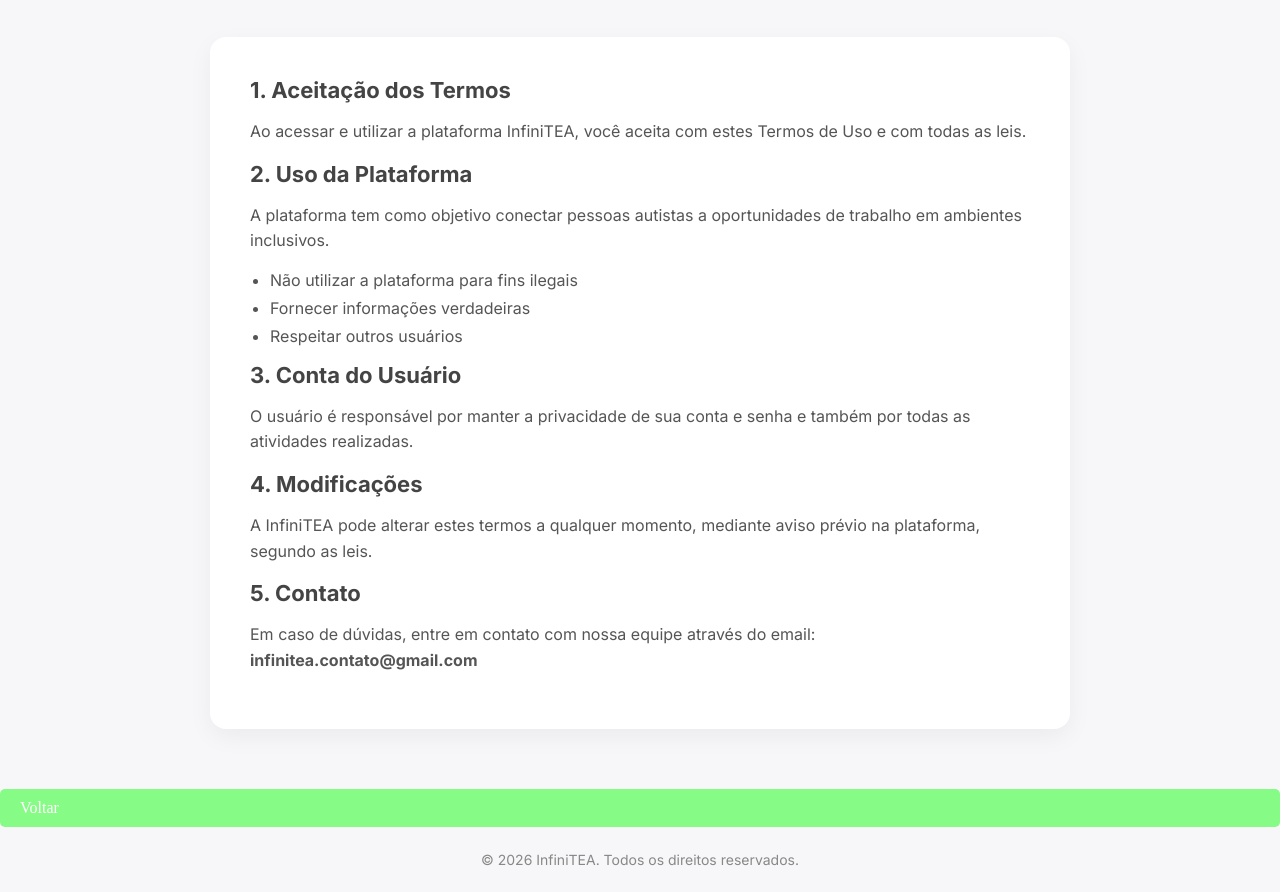
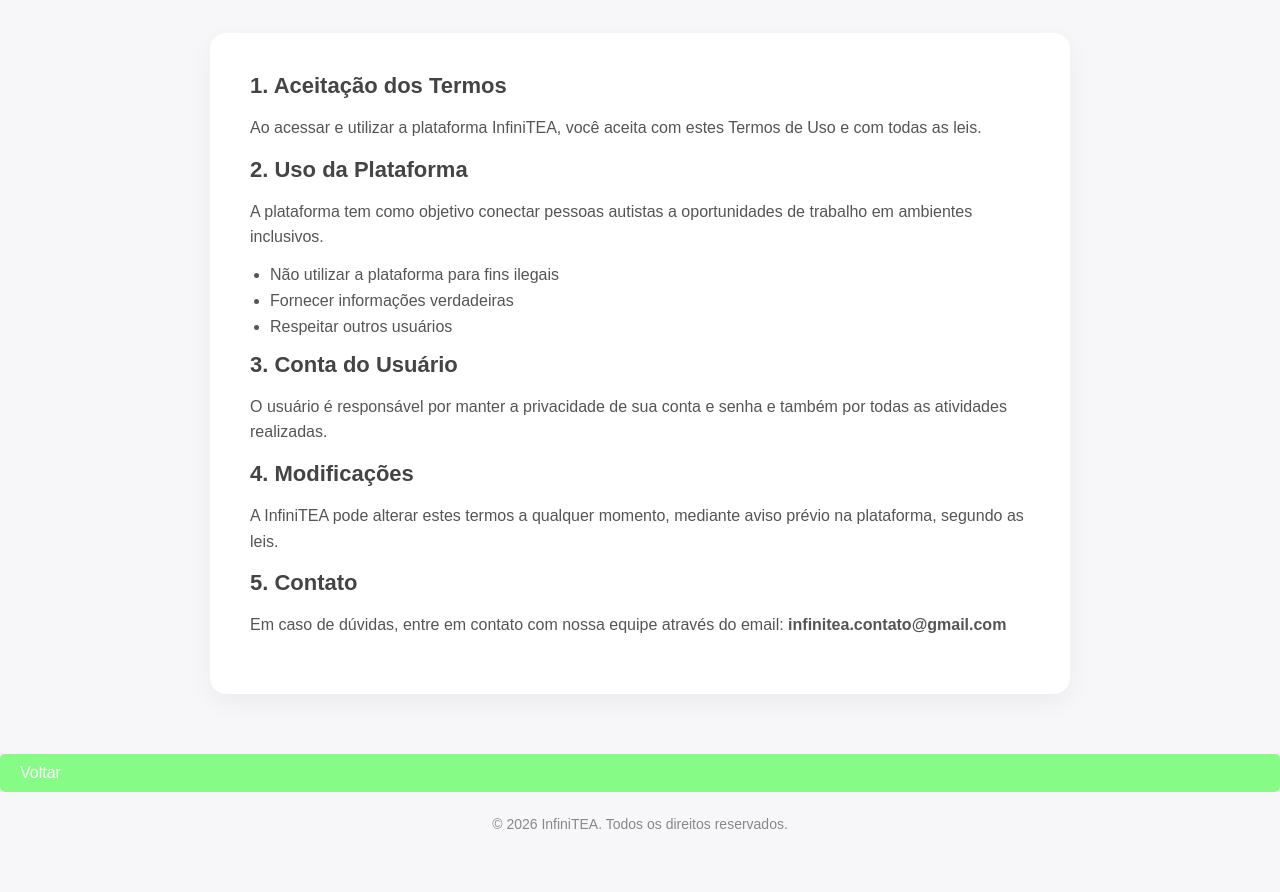
Before and after one commit to InitiiTEA/arquivos-projeto-final, a plain HTML site: page pages/termos.html in a window 1280 px wide. Shown: the part 198-1090 px from the top of the page. After the commit the page ends 1054 px from the top, so only its background shows below. Drawn offline with Linux system fonts and the light colour scheme.

Commit message:
fix: :white_check_mark: atualizando fontes pela tipografia do "Poppins"

```diff
--- a/css/dicas.css
+++ b/css/dicas.css
@@ -7,7 +7,7 @@
 
 
 body {
-    font-family: "Segoe UI", Arial, sans-serif;
+    font-family: 'Poppins', sans-serif;
     background-color: #f4f5f7;
     color: #333;
 }
@@ -122,6 +122,6 @@
     color: white;
     text-decoration: none;
     border-radius: 5px;
-    font-family: 'Times New Roman', Times, serif;
+    font-family: 'Poppins', sans-serif;
     cursor: pointer;
 }
--- a/css/faq.css
+++ b/css/faq.css
@@ -3,7 +3,7 @@
     margin: 0;
     padding: 0;
     box-sizing: border-box;
-    font-family: Arial, Helvetica, sans-serif;
+    font-family: 'Poppins', sans-serif;
 }
 
 
@@ -108,6 +108,6 @@
     color: white;
     text-decoration: none;
     border-radius: 5px;
-    font-family: 'Times New Roman', Times, serif;
+    font-family: 'Poppins', sans-serif;
     cursor: pointer;
 }
--- a/css/geral.css
+++ b/css/geral.css
@@ -1,7 +1,7 @@
 .footer {
   background-color: #ffffff;
   padding: 40px 80px 20px;
-  font-family: Arial, sans-serif;
+  font-family: "Poppins", sans-serif;
   color: #555;
 }
 
--- a/css/header.css
+++ b/css/header.css
@@ -2,7 +2,7 @@
   margin: 0;
   padding: 0;
   box-sizing: border-box;
-  font-family: Arial, Helvetica, sans-serif;
+  font-family: 'Poppins', sans-serif;
 }
 
 body {
--- a/css/login.css
+++ b/css/login.css
@@ -5,7 +5,7 @@
     margin: 0;
     padding: 0;
     box-sizing: border-box;
-    font-family: 'Segoe UI', Tahoma, Geneva, Verdana, sans-serif;
+    font-family: 'Poppins', sans-serif;
 }
 
 body {
--- a/css/politica.css
+++ b/css/politica.css
@@ -2,7 +2,7 @@
     margin: 0;
     padding: 0;
     box-sizing: border-box;
-    font-family: Arial, Helvetica, sans-serif;
+    font-family: "Poppins", sans-serif;
 }
 
 body {
@@ -123,6 +123,6 @@
     color: white;
     text-decoration: none;
     border-radius: 5px;
-    font-family: 'Times New Roman', Times, serif;
+    font-family: 'Poppins', sans-serif;
     cursor: pointer;
 }
--- a/css/sobre-nos.css
+++ b/css/sobre-nos.css
@@ -1,4 +1,4 @@
-    * { margin:0; padding:0; box-sizing:border-box; font-family:Arial, Helvetica, sans-serif; }
+    * { margin:0; padding:0; box-sizing:border-box; font-family:"Poppins", sans-serif; }
 
     body { background:#fff; color:#4b4453; line-height:1.6; }
 
--- a/css/termos.css
+++ b/css/termos.css
@@ -2,7 +2,7 @@
     margin: 0;
     padding: 0;
     box-sizing: border-box;
-    font-family: 'Inter', sans-serif;
+    font-family: 'Poppins', sans-serif;
 }
 
 body {
@@ -121,6 +121,6 @@
     color: white;
     text-decoration: none;
     border-radius: 5px;
-    font-family: 'Times New Roman', Times, serif;
+    font-family: 'Poppins', sans-serif;
     cursor: pointer;
 }
--- a/css/user-cadaster.css
+++ b/css/user-cadaster.css
@@ -5,7 +5,7 @@
     margin: 0;
     padding: 0;
     box-sizing: border-box;
-    font-family: 'Segoe UI', Tahoma, Geneva, Verdana, sans-serif;
+    font-family: 'Poppins', sans-serif;
 }
 
 body {
```
